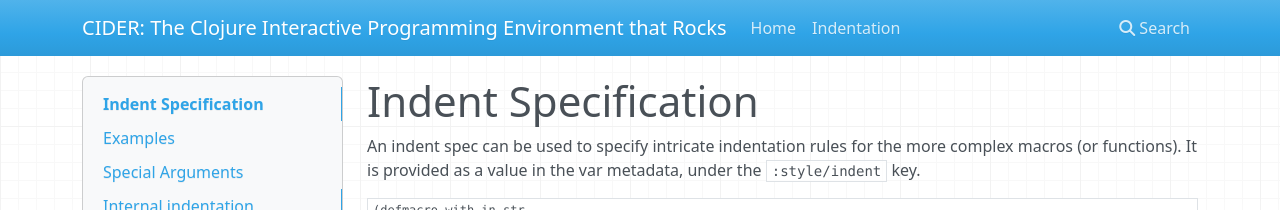
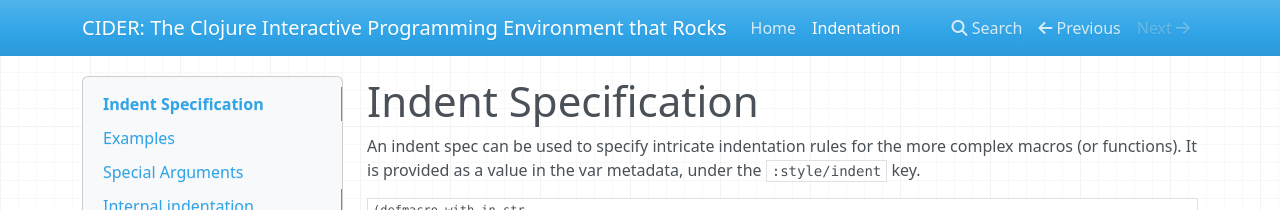
Before and after one commit to clojure-emacs/cider, an MkDocs documentation site: the page built from doc/Indent-Spec.md, in a window 1280 px wide. Shown: the top 210 px of the page. Built offline with MkDocs 1.6.1, drawn with Linux system fonts in a browser that asks for light colours; nearby versions of some CDN libraries; old or Windows-style settings are respelled for this version of MkDocs.

```diff
--- a/mkdocs.yml
+++ b/mkdocs.yml
@@ -2,4 +2,4 @@ site_name: "CIDER: The Clojure Interactive Programming Environment that Rocks"
 docs_dir: doc
 pages:
 - Home: index.md
-- Indentation: indent-spec.md
+- Indentation: Indent-Spec.md
```
